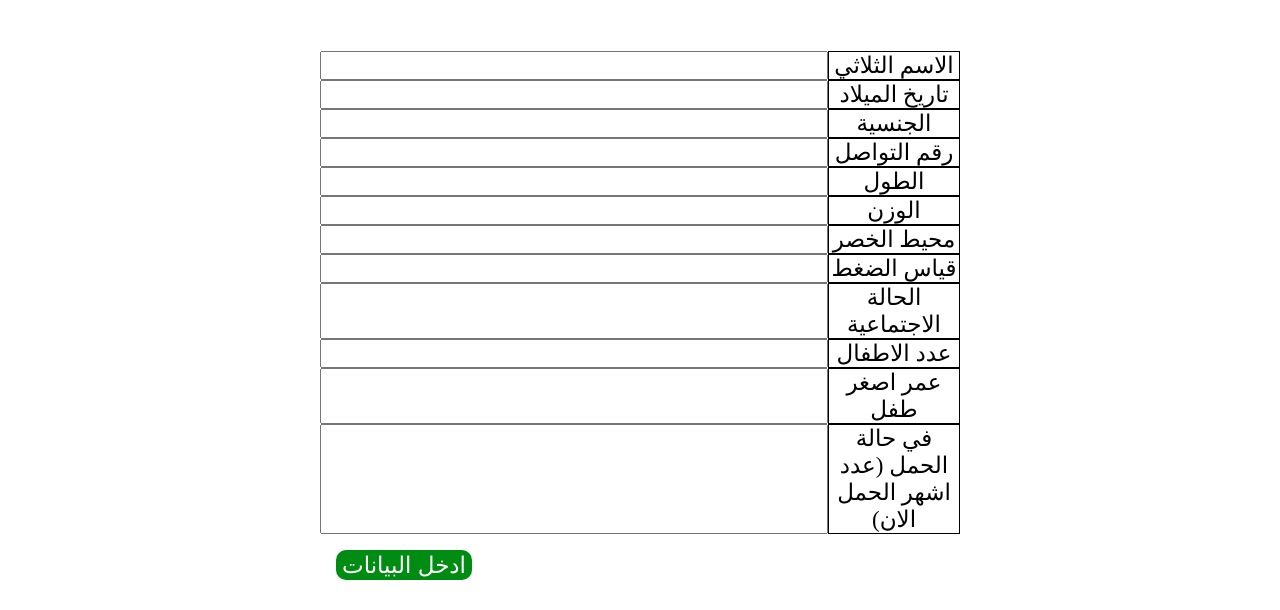
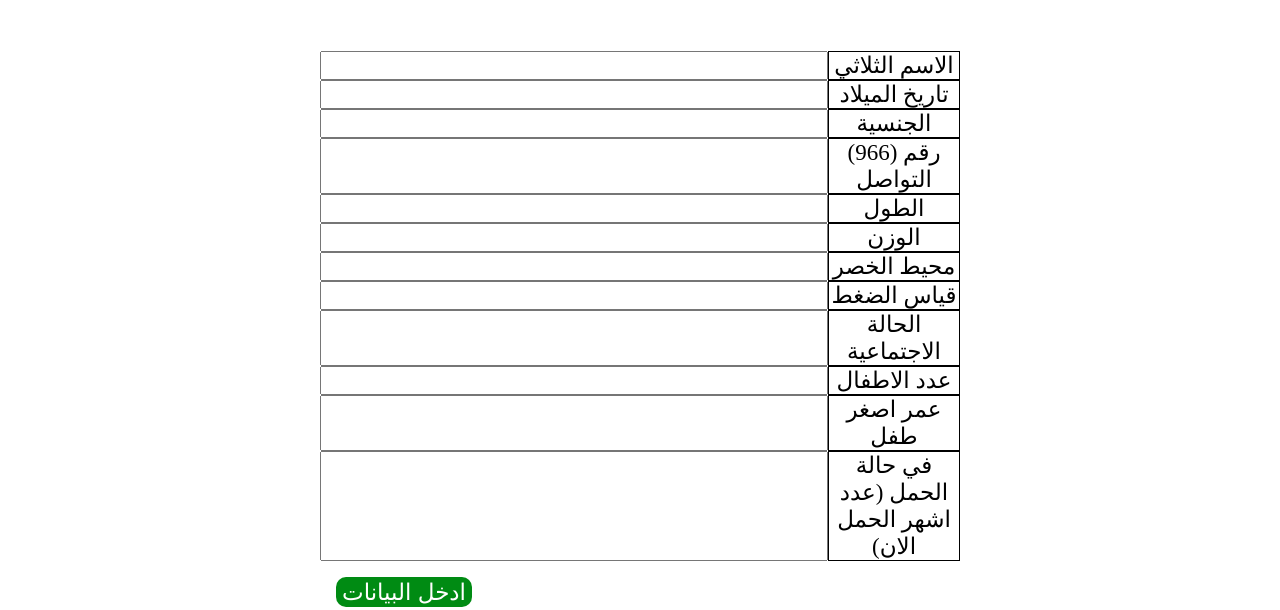
Before and after one commit to mohamed18yo/landingPage, a plain HTML site: page index.html in a window 1280 px wide. Shown: the part 310-920 px from the top of the page. Drawn offline with Linux system fonts and the light colour scheme.

Commit message:
length number

```diff
--- a/index.html
+++ b/index.html
@@ -37,15 +37,15 @@
         </div>
         <div class="row">
             <input required name="dateOfBirth" class="input" type="text">
-            <label class="label" for=""> تاريخ الميلاد</label>
+            <label class="label" for="">تاريخ الميلاد</label>
         </div>
         <div class="row">
             <input required name="nationality" class="input" type="text">
             <label class="label" for="">الجنسية</label>
         </div>
         <div class="row">
-            <input required name="phone" class="input" type="number">
-            <label class="label" for="">رقم التواصل </label>
+            <input required name="phone" minlength="10" maxlength="10" size="10" class="input" type="text">
+            <label class="label" for=""> (966) رقم التواصل </label>
         </div>
         <div class="row">
             <input required name="height" class="input" type="text">
```
